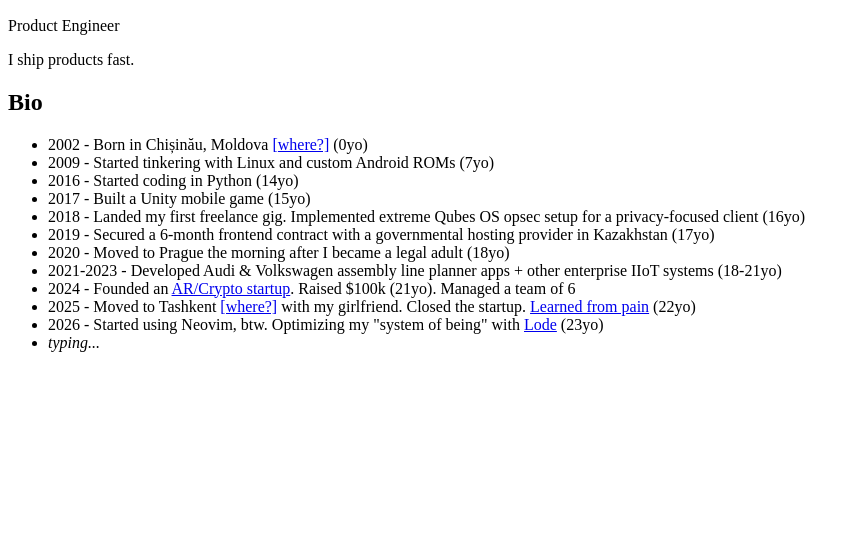
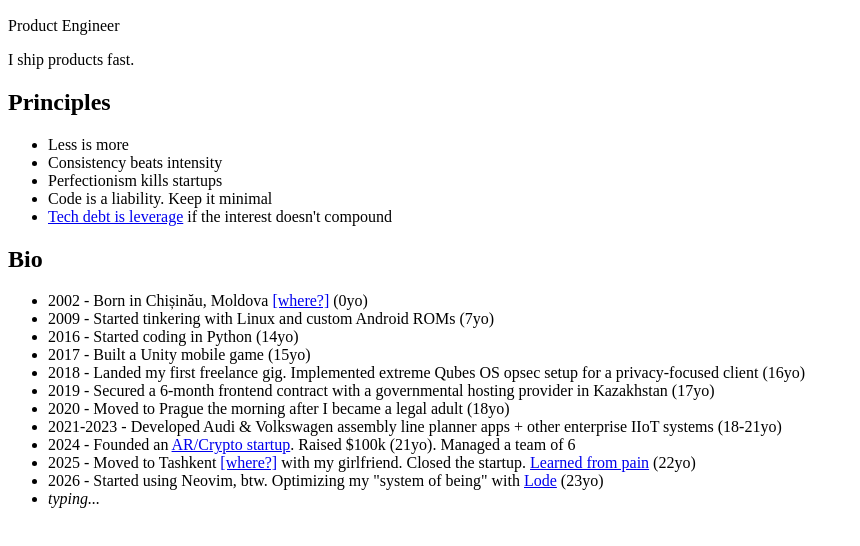
Before and after one commit to thefurdui/thefurdui.com, an Astro site: page / in a window 1280 px wide. Shown: the part 50-596 px from the top of the page, without its empty margins (0-860 px from the left). Built offline with nearby package versions, Linux system fonts and the light colour scheme; Astro itself is replaced by a stand-in of ours.

Commit message:
feat(principles): add the engineering philosophy section

```diff
--- a/src/pages/index.astro
+++ b/src/pages/index.astro
@@ -14,6 +14,18 @@
         <span>Product Engineer</span>
         <p>I ship products fast.</p>
       </section>
+
+      <section id="principles">
+        <h2>Principles</h2>
+        <ul>
+          <li>Less is more</li>
+          <li>Consistency beats intensity</li>
+          <li>Perfectionism kills startups</li>
+          <li>Code is a liability. Keep it minimal</li>
+          <li><a href="/blog/tech-debt-leverage">Tech debt is leverage</a> if the interest doesn't compound</li>
+        </ul>
+      </section>
+
       <section id="bio">
         <h2>Bio</h2>
         <ul>
```
